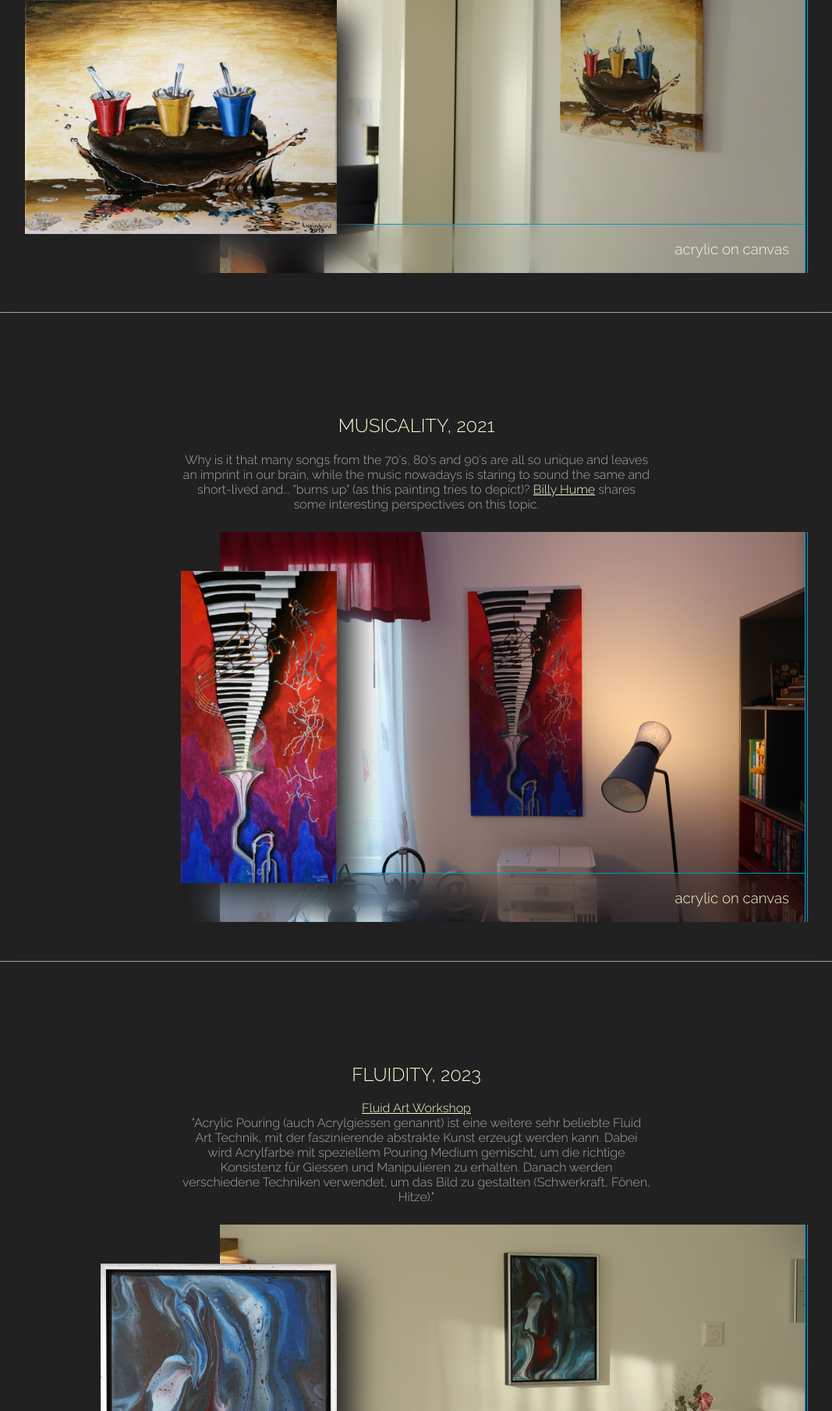
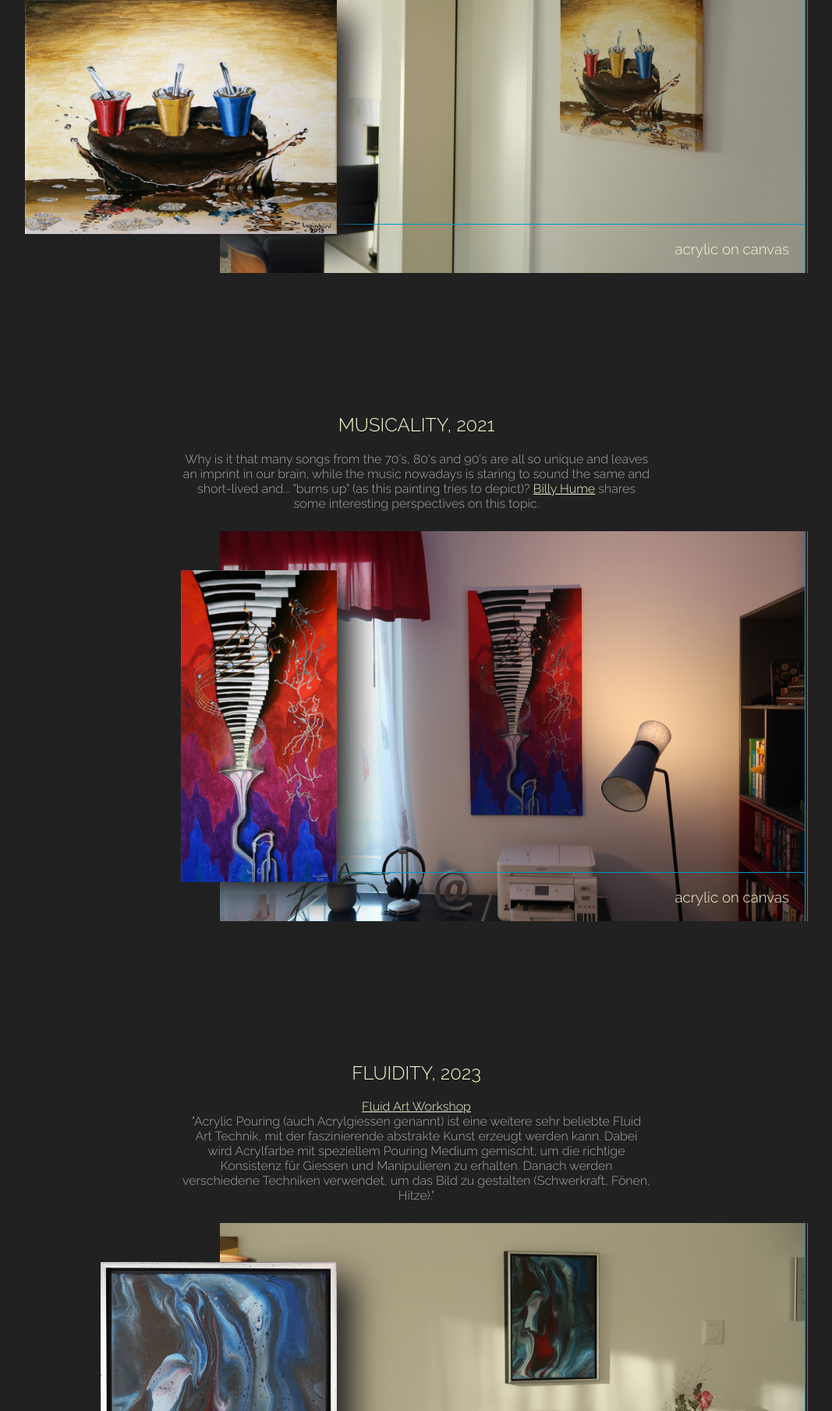
Before and after one commit to danielug/website, a PHP site: page /art in a window 1280 px wide. Shown: the part 791-2600 px from the top of the page at 78% size, without its empty margins (106-1173 px from the left). Run offline with PHP 8.4, Linux system fonts and the light colour scheme.

Commit message:
clean up sections and border lines

```diff
--- a/art/index.html
+++ b/art/index.html
@@ -39,12 +39,14 @@
 
 <main>
 
-	<section class="intro">
-		<h1 class="big-title">ART</h1>
+	<section id="section-introduction">
+		<div class="introduction-space">
+			<h1 class="big-title">ART</h1>
+		</div>
 	</section>
 
-	<section class="paintings">
-			<div class="flex-paintings">
+	<section id="section-paintings">
+			<div class="paintings-flex">
 				<div class="painting-description-entry">
 					<h2>COFFEE SPLASH, 2019</h2>
 					<p>Coffee cups filled with coffee on a coffee bean splashing into a puddle of coffee. Inspired from Nespresso's <a href="https://www.nespresso.com/ch/en/order/accessories/original#range_Pixie_collection" target="_blank" style="color: var(--linkhovercolor); text-decoration: underline"> PIXIE </a> collection. Yes, I like coffee ;)</p>
@@ -57,7 +59,8 @@
 					</div>
 				</div>
 			</div>
-			<div class="flex-paintings">
+
+			<div class="paintings-flex">
 				<div class="painting-description-entry">
 					<h2>MUSICALITY, 2021</h2>
 					<p>Why is it that many songs from the 70's, 80's and 90's are all so unique and leaves an imprint in our brain, while the music nowadays is staring to sound the same and short-lived and... "burns up" (as this painting tries to depict)? <a href="https://youtu.be/JZgPKGVJrdc?feature=shared" target="_blank" style="color: var(--linkhovercolor); text-decoration: underline"> Billy Hume</a> shares some interesting perspectives on this topic.</p>
@@ -70,7 +73,8 @@
 					</div>
 				</div>
 			</div>
-			<div class="flex-paintings">
+
+			<div class="paintings-flex">
 				<div class="painting-description-entry">
 					<h2>FLUIDITY, 2023</h2>
 					<p><a href="https://www.paintevents.ch/private-events-und-team-building-de/#acrylgiessen" target="_blank" style="color: var(--linkhovercolor); text-decoration: underline"> Fluid Art Workshop</a><br>"Acrylic Pouring (auch Acrylgiessen genannt) ist eine weitere sehr beliebte Fluid Art Technik, mit der faszinierende abstrakte Kunst erzeugt werden kann. Dabei wird Acrylfarbe mit speziellem Pouring Medium gemischt, um die richtige Konsistenz für Giessen und Manipulieren zu erhalten. Danach werden verschiedene Techniken verwendet, um das Bild zu gestalten (Schwerkraft, Fönen, Hitze)."</p>
@@ -83,7 +87,8 @@
 					</div>
 				</div>
 			</div>
-			<div class="flex-paintings">
+
+			<div class="paintings-flex">
 				<div class="painting-description-entry">
 					<h2>INDULGENCE, 2023</h2>
 					<p>A cigar pouring whiskey into a glass, being held by a salami, rolling down a truckle of cheese. Treat yourself to something, but in moderation! Glass drawn from <span> <a href="https://www.globus.ch/rcr-whiskyglas-carrara-bp33326695900" target="_blank" style="color: var(--linkhovercolor); text-decoration: underline"> here</a></span>.</p>
@@ -96,10 +101,10 @@
 					</div>
 				</div>
 			</div>
-			<div class="flex-paintings">
+			<div class="paintings-flex">
 				<div class="painting-description-entry">
 					<h2>ABSTRACT, 2024</h2>
-					<p>Finally, a quick 4-piece painting without thinking too much! Playing with the contrast between angular and organic shapes.<br><br>Price: 750CHF. <a href="mailto:daniel-james@gmx.ch" target="_blank" style="color: var(--linkhovercolor); text-decoration: underline">Contact Me</a></p>
+					<p>A quick 4-piece painting without thinking too much! Playing with the contrast between angular and organic shapes.<br><br>Price: 750CHF. <a href="mailto:daniel-james@gmx.ch" target="_blank" style="color: var(--linkhovercolor); text-decoration: underline">Contact Me</a></p>
 				</div>
 				<div class="painting-entry">
 					<img class="painting-background" src="images/abstract-background.JPG">
@@ -109,7 +114,7 @@
 					</div>
 				</div>
 			</div>
-			<div class="flex-paintings">
+			<div class="paintings-flex">
 				<div class="painting-description-entry">
 					<h2>SKYSCRAPERS, 202?</h2>
 					<p>Coming soon! (ok, maybe not so soon ;) )</p>
--- a/art/styles/style-art.css
+++ b/art/styles/style-art.css
@@ -5,17 +5,20 @@
   box-shadow:inset 0px -14px 10px -15px #0099cc;
 }
 
-.flex-paintings{
+#section-paintings{
+  backdrop-filter: blur(20px);
+  border-bottom-style: solid;
+  border-bottom-color: darkgray;
+  border-width: 1px;
+}
+
+.paintings-flex{
   display: flex;
   flex-wrap: wrap;
   justify-content: space-around;
   align-items: center;
   padding: 50px 0px;
   margin: 50px 30px;
-  backdrop-filter: blur(50px);
-  border-bottom-style: solid;
-  border-bottom-color: darkgray;
-  border-width: 1px;
 }
 
 .painting-description-entry{
@@ -54,7 +57,6 @@
   margin: 0;
   //height: 30%;
   padding: 2%;
-  backdrop-filter: blur(20px);
   color: var(--linkhovercolor);
   text-align: right;
   border-top-style: solid;
--- a/music/index.html
+++ b/music/index.html
@@ -38,6 +38,12 @@
 </header>
 
 <main>
+	<section id="section-introduction">
+		<div class="introduction-space">
+			<h1 class="big-title">MUSIC</h1>
+		</div>
+	</section>
+
 	<h2 style="text-align: center">... more to come!</h2>
 	<footer>
 		<div class="flex-footer">
--- a/music/styles/style-music.css
+++ b/music/styles/style-music.css
@@ -1,6 +1,6 @@
 #menu-item-music {
   border-bottom-style: double;
-  border-color: var(--blue);
-  border-width: 4px;
+  border-bottom-color: var(--blue);
+  border-bottom-width: 4px;
   box-shadow:inset 0px -14px 10px -15px #0099cc;
 }
```
Also changed, not shown: index.html (+14 -10 lines), shared-styles/style.css (+18 -18 lines).
